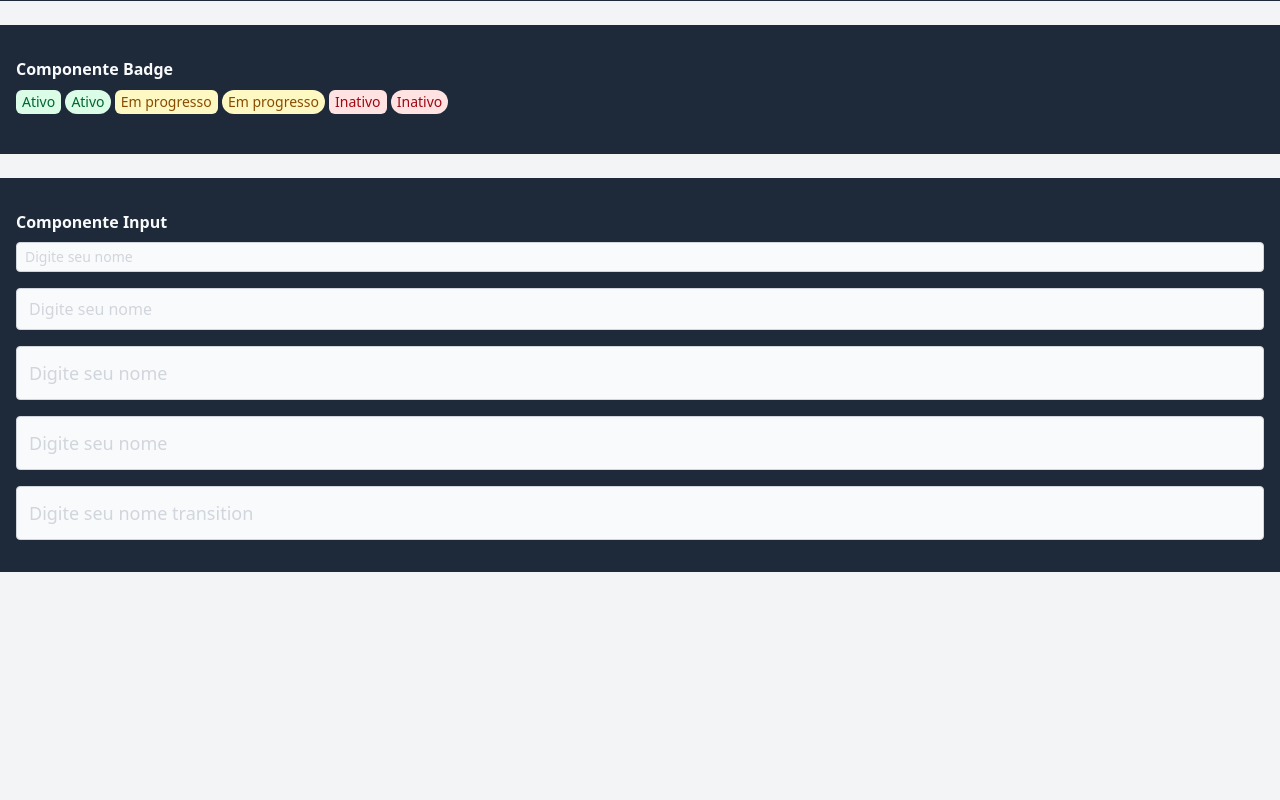
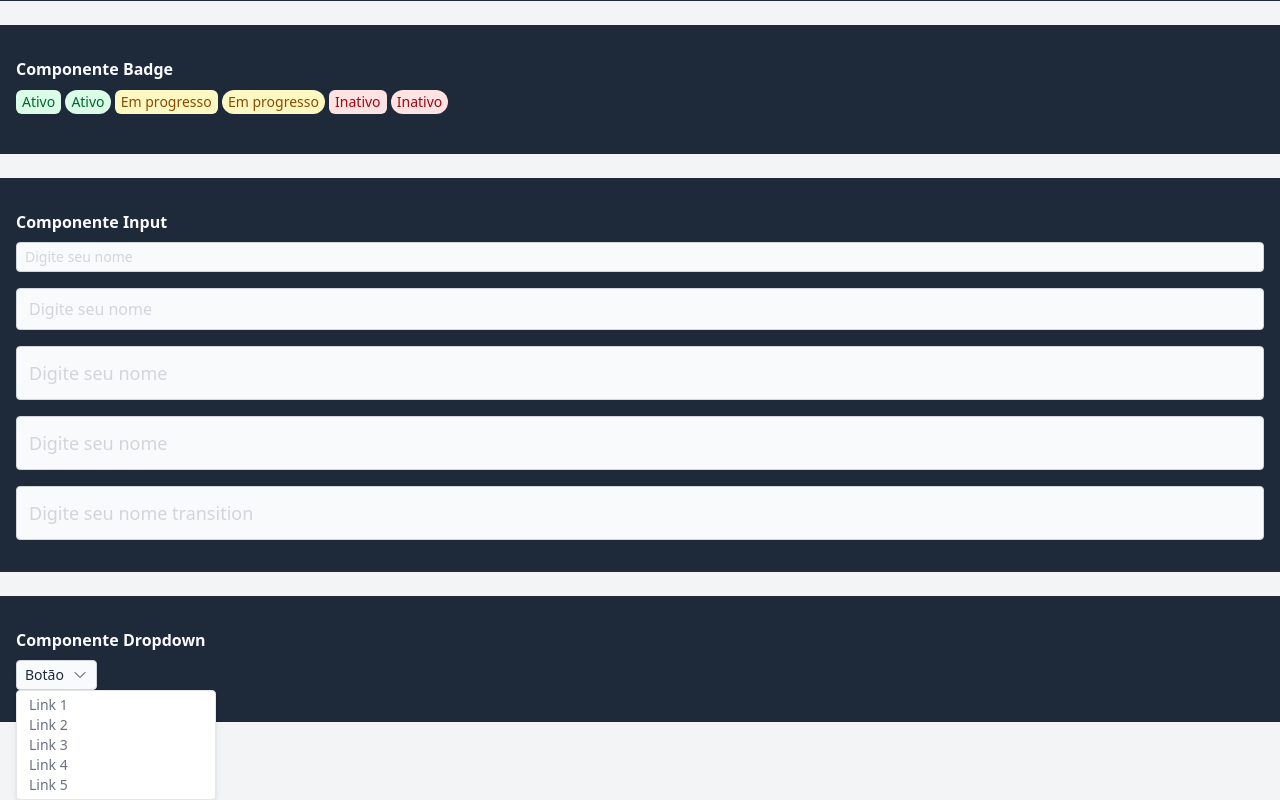
Before and after one commit to JyojiTenguam/TailWindCSS-explorer, a website: page src/index.html in a window 1280 px wide. Shown: the part 4867-5667 px from the top of the page. Before the commit the page ends 5439 px from the top, so only its background shows below. Drawn offline with Linux system fonts and the light colour scheme.

Commit message:
feat: adiciona componente Dropdown com lista de links

```diff
--- a/src/index.html
+++ b/src/index.html
@@ -191,5 +191,31 @@
       </div>
     </div>
   </div>
+
+  <br>
+
+  <!-- Componente Dropdown -->
+  <div class="bg-gray-50 dark:bg-gray-800">
+    <div class="container mx-auto px-4 py-8 space-y-8">
+      <div class="relative">
+      <h6 class="dark:text-gray-50 font-bold mb-2">Componente Dropdown</h6>
+        <div>
+          <button class="flex items-center bg-gray-50 border border-gray-300 focus:border-blue-500 rounded px-2 py-1 text-sm text-gray-800 placeholder-gray-300 focus:outline-none shadow">
+            Botão
+            <svg class="w-4 h-4 ml-2" data-slot="icon" aria-hidden="true" fill="none" stroke-width="1.5" stroke="currentColor" viewBox="0 0 24 24" xmlns="http://www.w3.org/2000/svg">
+              <path d="m19.5 8.25-7.5 7.5-7.5-7.5" stroke-linecap="round" stroke-linejoin="round"></path>
+            </svg>
+          </button>
+          <div class="absolute bg-white border border-gray-200 py-1 shadow-md rounded" style="width: 200px;">
+              <a href="#" class="block w-full text-sm text-gray-500 px-3 py- 2 bg-white hover:bg-gray-300">Link 1</a>
+              <a href="#" class="block w-full text-sm text-gray-500 px-3 py- 2 bg-white hover:bg-gray-300">Link 2</a>
+              <a href="#" class="block w-full text-sm text-gray-500 px-3 py- 2 bg-white hover:bg-gray-300">Link 3</a>
+              <a href="#" class="block w-full text-sm text-gray-500 px-3 py- 2 bg-white hover:bg-gray-300">Link 4</a>
+              <a href="#" class="block w-full text-sm text-gray-500 px-3 py- 2 bg-white hover:bg-gray-300">Link 5</a>
+          </div>
+        </div>
+      </div>
+    </div>
+  </div>
 </body>
 </html>
```
Also changed, not shown: README.md, src/output.css.
